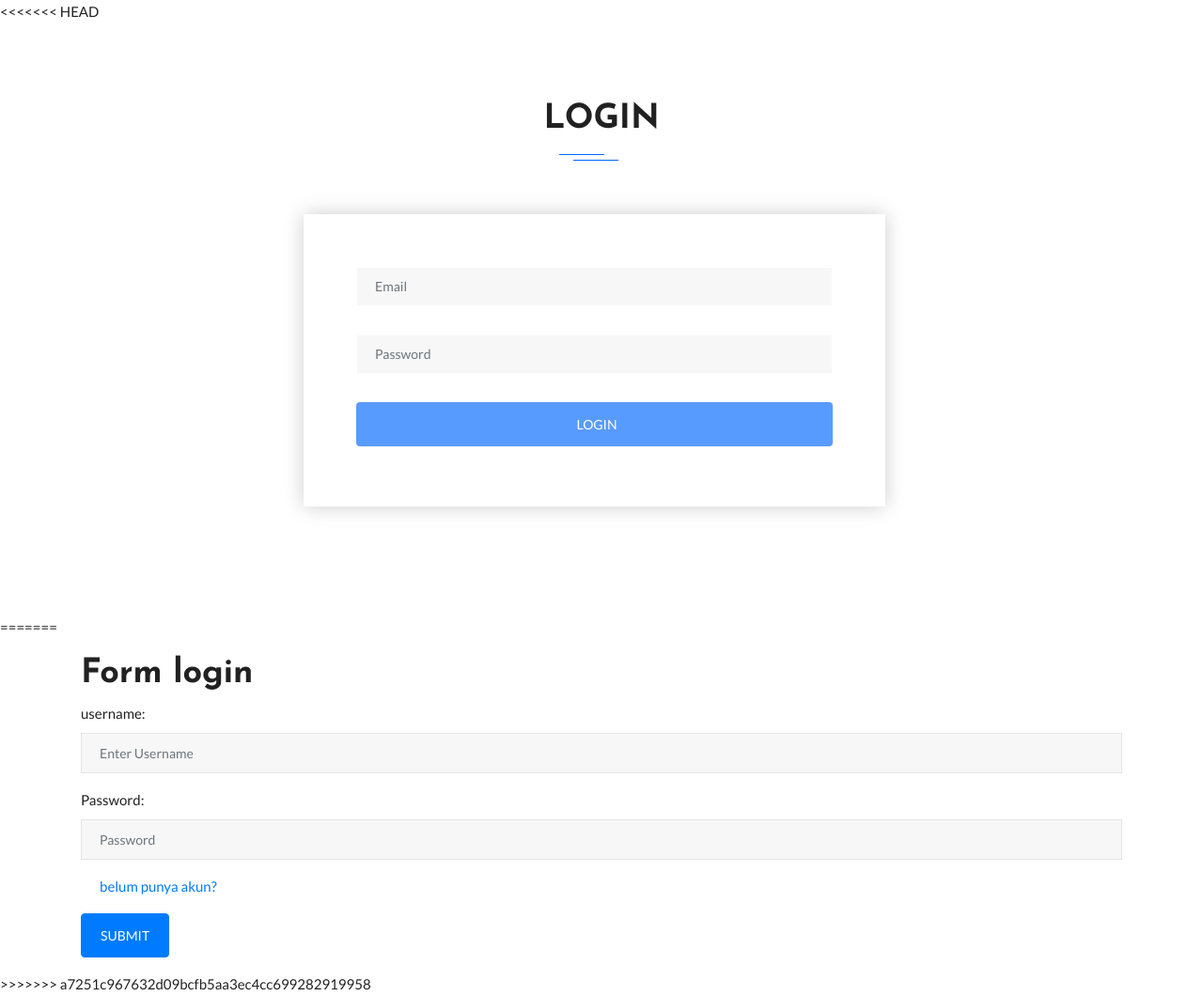
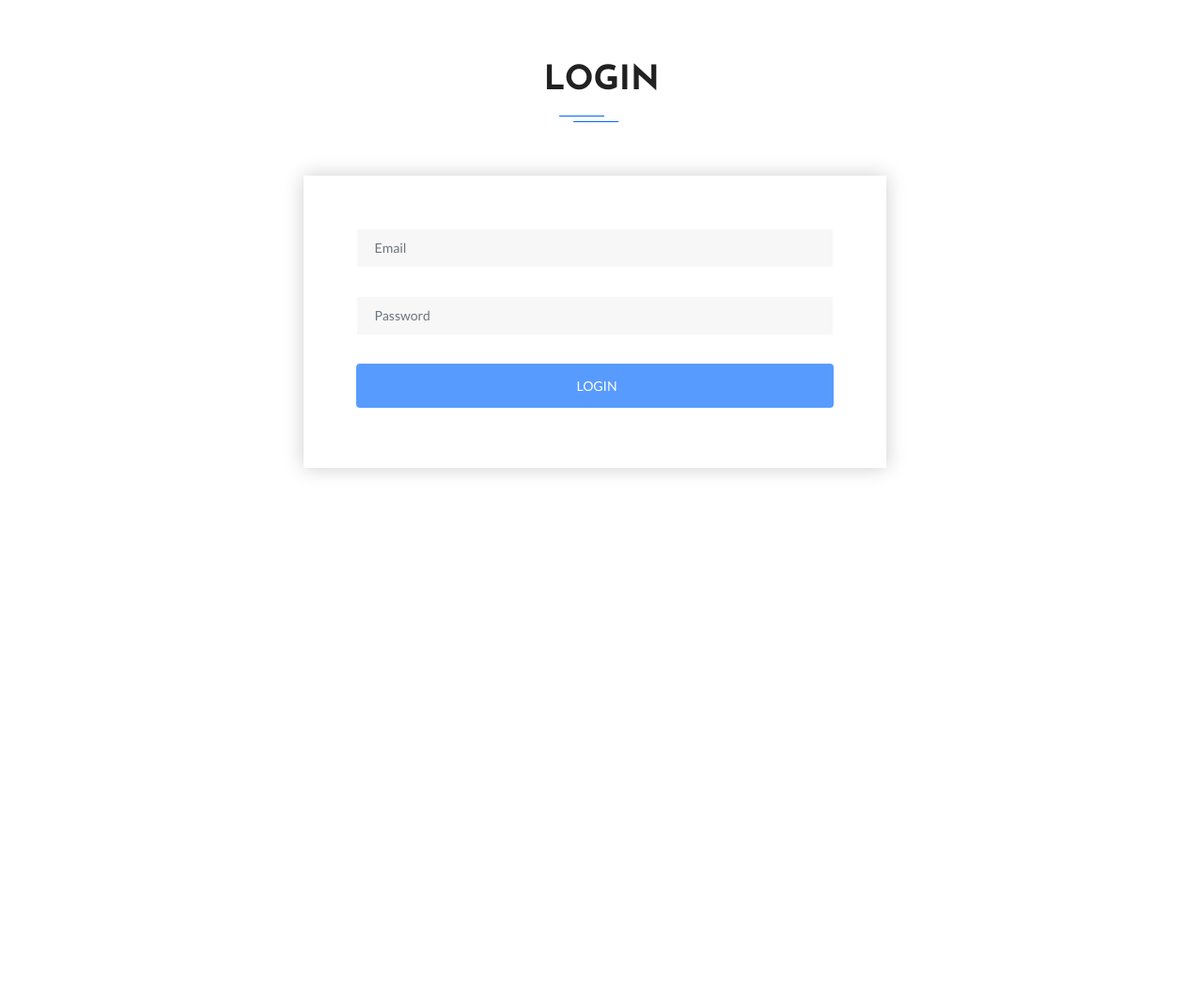
Before and after one commit to 2018-PemrogramanWeb-B/tugas7-fp-cupu_berkualitas, a PHP site: page /login in a window 1280 px wide. Shown: the whole page at 94% size. After the commit the page ends 505 px from the top, so only its background shows below. Run offline with PHP 8.4, Linux system fonts and the light colour scheme; some libraries are stand-ins or nearby versions.

Commit message:
Update 3-12-2018

```diff
--- a/login.php
+++ b/login.php
@@ -21,11 +21,6 @@
     <link rel="stylesheet" type="text/css" href="assets/css/main.css">
     <!-- Responsive Style -->
     <link rel="stylesheet" type="text/css" href="assets/css/responsive.css">
-	<style>
-	.container {
-		padding: 16px;
-	}
-	</style>
 </head>
 <body>
     <script src="assets/js/jquery-min.js"></script>
@@ -42,7 +37,6 @@
     <script src="assets/js/contact-form-script.min.js"></script>
     <script src="assets/js/map.js"></script>
     <script type="text/javascript" src="//maps.googleapis.com/maps/api/js?key=AIzaSyCsa2Mi2HqyEcEnM1urFSIGEpvualYjwwM"></script>
-<<<<<<< HEAD
 
 
     <!-- Login Start -->
@@ -85,28 +79,6 @@
       </div>
     </section>
     <!-- Login End -->
-=======
-<div class=container>
-<h2>Form login</h2>
-
-<form method=post action="validate login.php">
-
-  <div class="form-group">
-    <label for="exampleInputEmail1">username:</label>
-    <input type=text name=uname class="form-control"  placeholder="Enter username">
-    <!--<small id="emailHelp" class="form-text text-muted">We'll never share your email with anyone else.</small>-->
-  </div>
-  <div class="form-group">
-    <label for="exampleInputPassword1">Password:</label>
-    <input type="password" name='pswd'class="form-control" id="exampleInputPassword1" placeholder="Password">
-  </div>
-  <div class="form-group form-check">
-    <a href='sign-in.php'>belum punya akun?</a>
-  </div>
-  <button type="submit" class="btn btn-primary">Submit</button>
-  </div>
-</form>
->>>>>>> a7251c967632d09bcfb5aa3ec4cc699282919958
 
 </body>
 </html>
```
